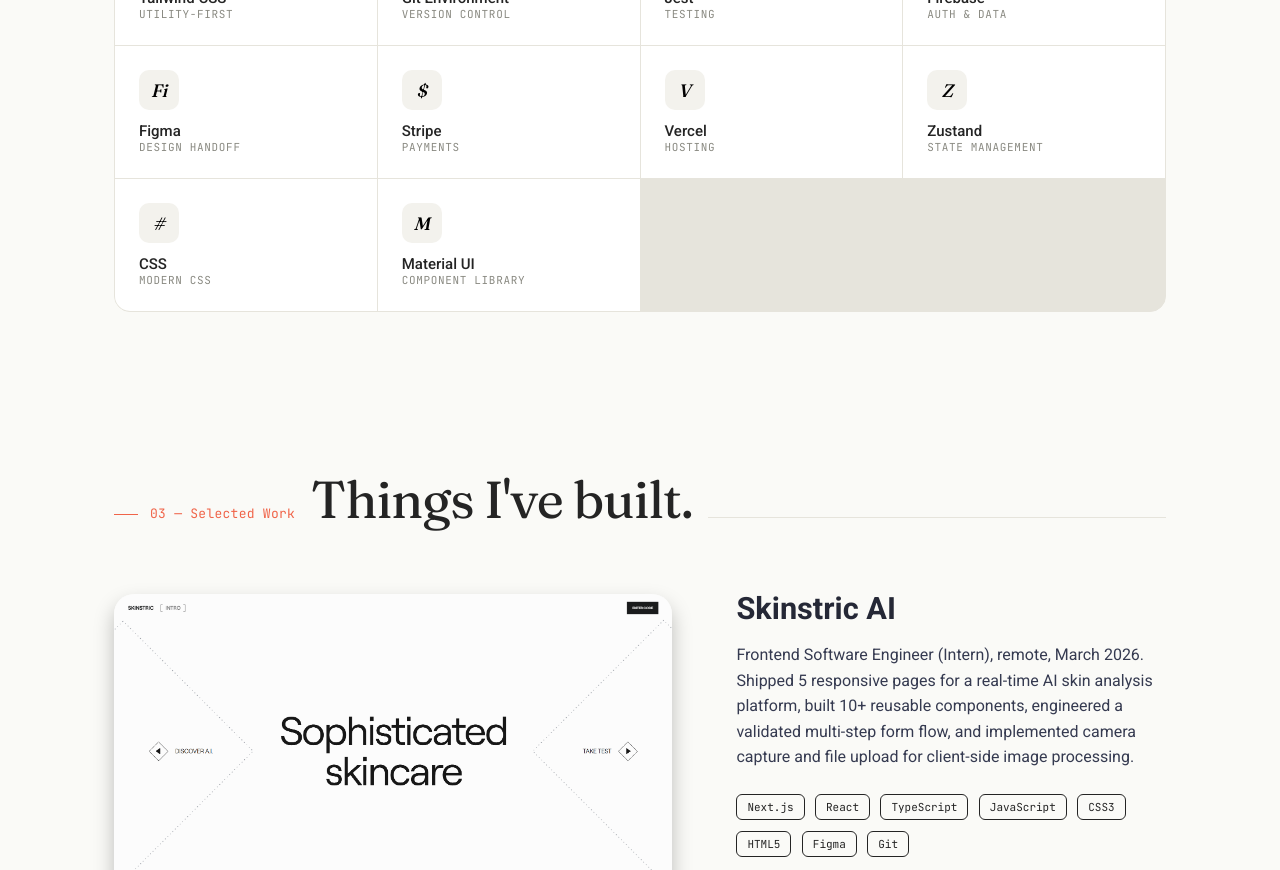
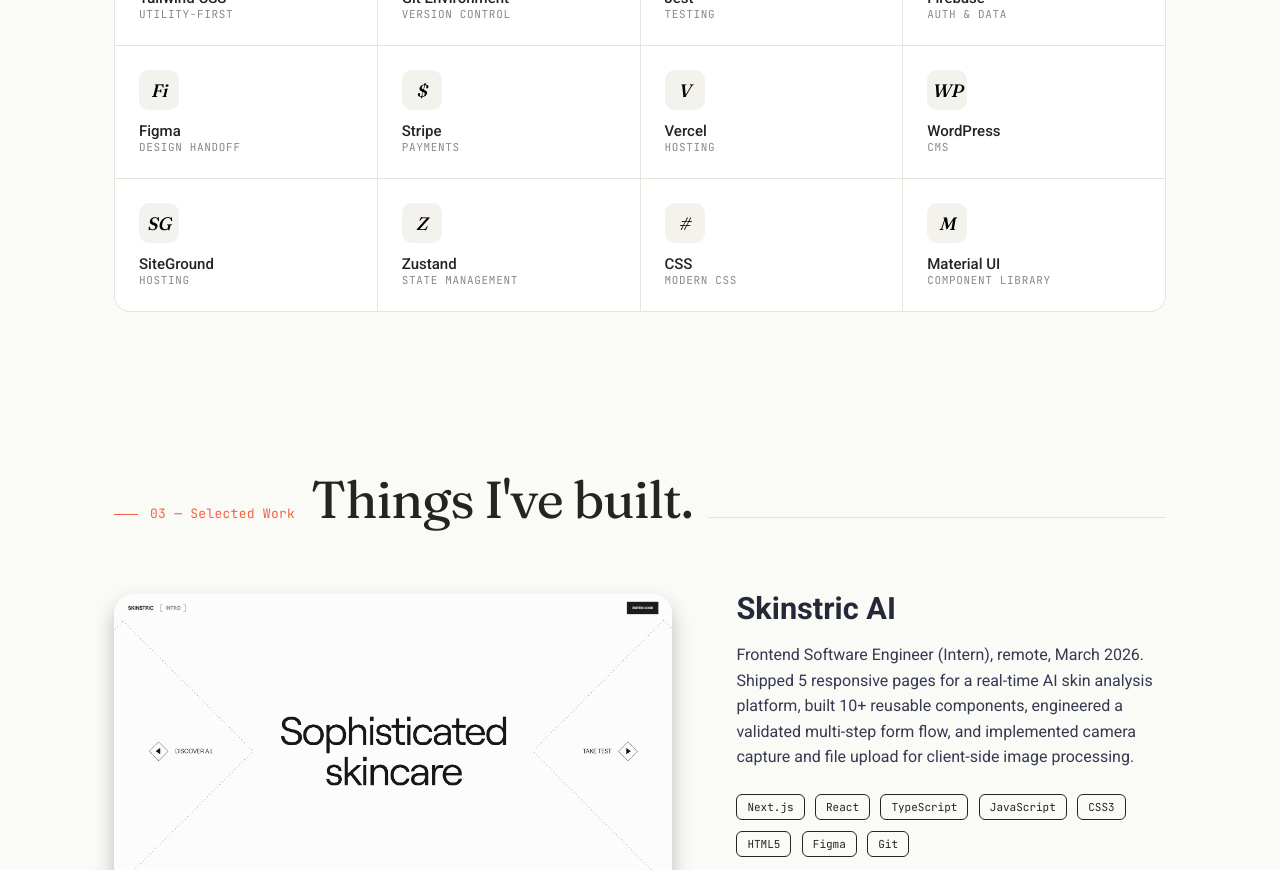
Before and after one commit to jeddelich/next-portfolio, a Next.js app: page / in a window 1280 px wide. Shown: the part 2380-3250 px from the top of the page. Built offline with nearby package versions, Linux system fonts and the light colour scheme.

Commit message:
chore: add two new tools to tech stack data array

```diff
--- a/data/techStack.ts
+++ b/data/techStack.ts
@@ -61,6 +61,16 @@ const techStack: TechStackItem[] = [
       category: "Hosting",
     },
   {
+    icon: "WP",
+    name: "WordPress",
+    category: "CMS",
+  },
+  {
+    icon: "SG",
+    name: "SiteGround",
+    category: "Hosting",
+  },
+  {
     icon: "Z",
     name: "Zustand",
     category: "State management",
@@ -75,6 +85,7 @@ const techStack: TechStackItem[] = [
   name: "Material UI",
   category: "Component library",
 },
+
 ];
 
 export default techStack;
```
